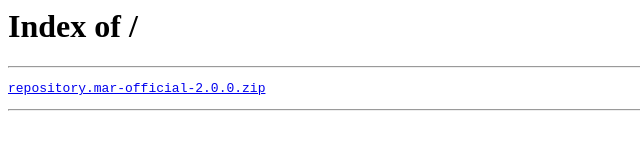
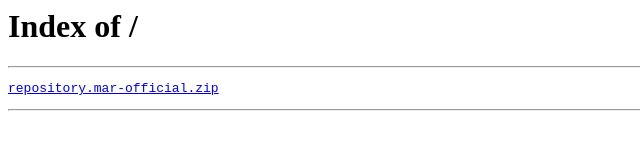
Before and after one commit to MAR-official/MAR-official.github.io, a plain HTML site: page index.html in a window 1280 px wide. Shown: the full height of the page, 0-640 px from the left. Drawn offline with Linux system fonts and the light colour scheme.

Commit message:
Update index.html

```diff
--- a/index.html
+++ b/index.html
@@ -4,6 +4,6 @@
   </head>
   <body>
    <h1>Index of /</h1>
-   <hr><pre><a href="repository.mar-official-2.0.0.zip">repository.mar-official-2.0.0.zip</a></pre><hr>
+   <hr><pre><a href="repository.mar-official.zip">repository.mar-official.zip</a></pre><hr>
   </body>
 </html>
```
